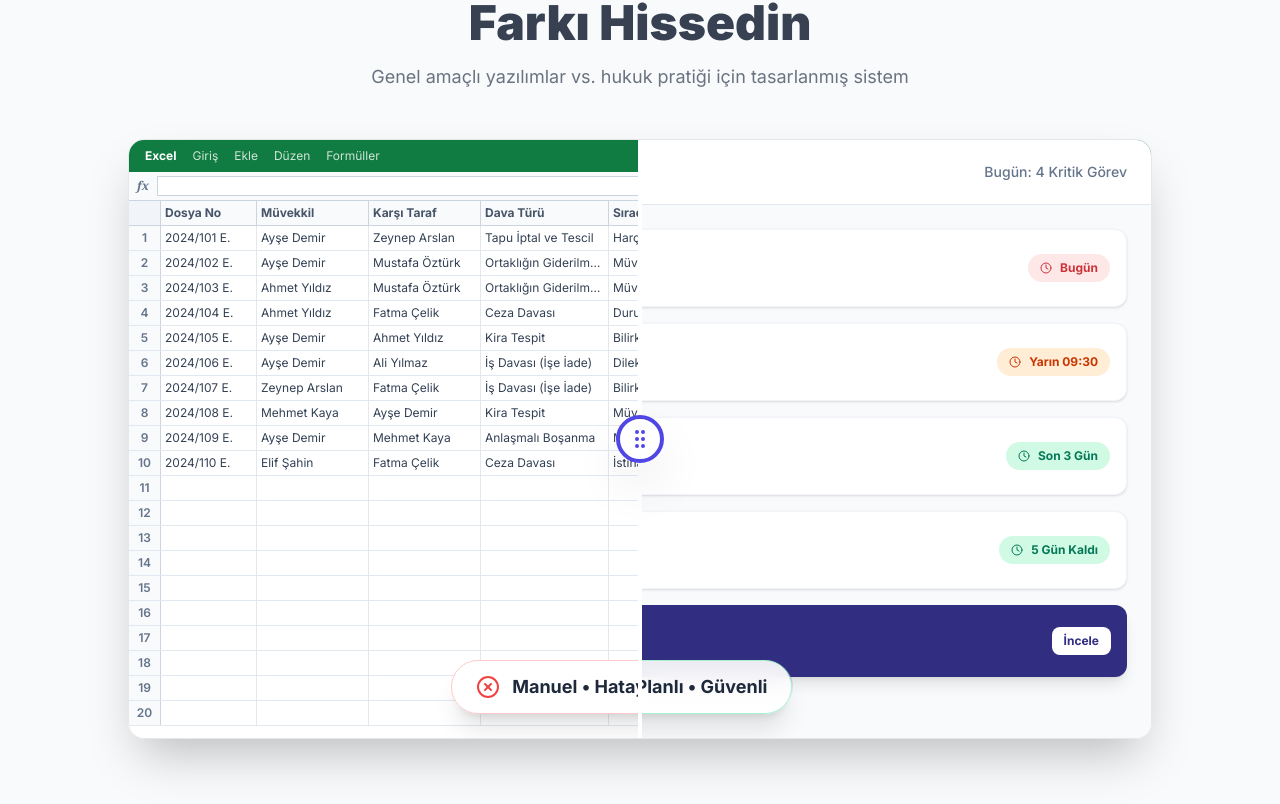
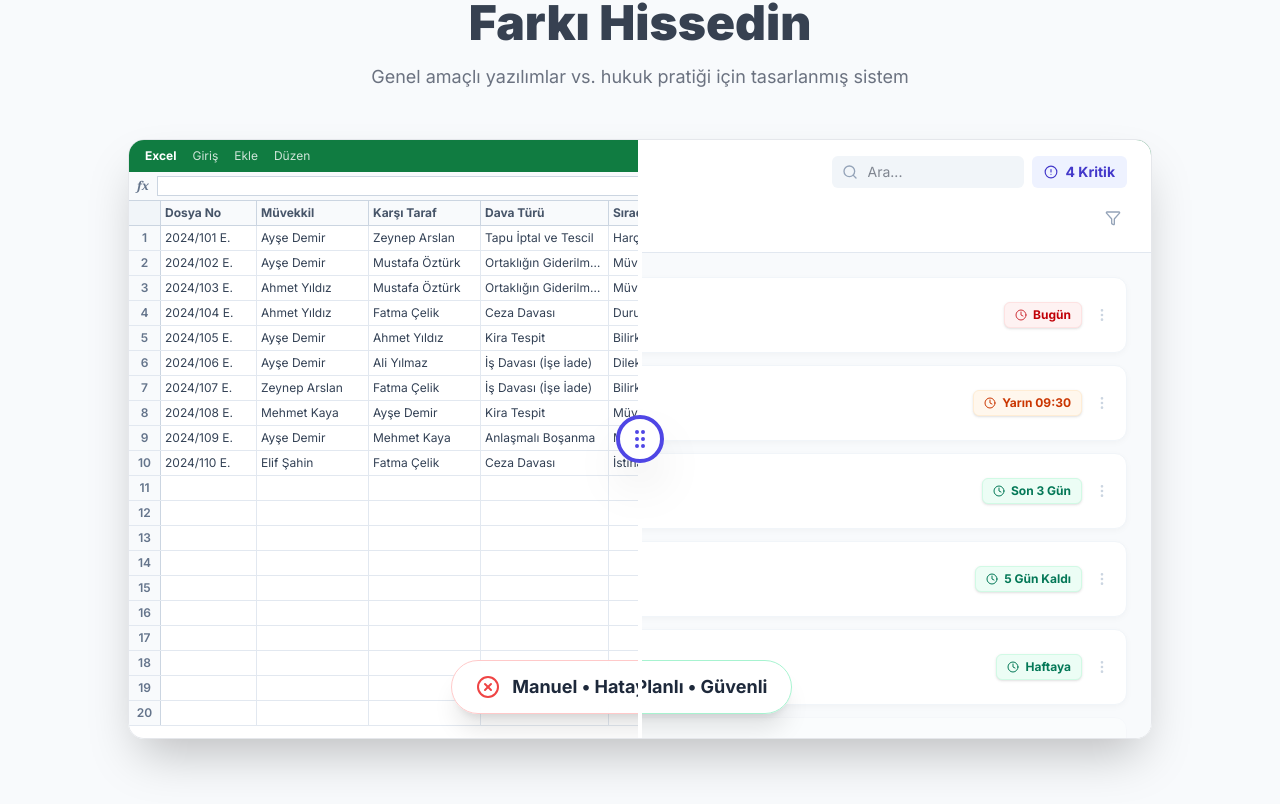
Before and after one commit to fatihdisci/law2do1, a Next.js app: page /law2do1/ in a window 1280 px wide. Shown: the part 1256-2060 px from the top of the page. Built offline with nearby package versions, Linux system fonts and the light colour scheme.

Commit message:
Enhance ComparisonSlider Law2Do side: remove banner, add filters

```diff
--- a/src/components/ComparisonSlider.tsx
+++ b/src/components/ComparisonSlider.tsx
@@ -1,7 +1,7 @@
 "use client";
 
 import { useState, useRef, useCallback } from "react";
-import { CheckCircle2, XCircle, GripVertical, Clock, AlertCircle, FileText, Calendar } from "lucide-react";
+import { CheckCircle2, XCircle, GripVertical, Clock, AlertCircle, FileText, Calendar, MoreVertical, Filter, ChevronDown, Search } from "lucide-react";
 
 export function ComparisonSlider() {
     const [sliderPosition, setSliderPosition] = useState(50);
@@ -34,7 +34,7 @@ export function ComparisonSlider() {
         handleMove(e.touches[0].clientX);
     };
 
-    // Excel mock data based on user image
+    // Excel mock data
     const excelData = [
         { no: "2024/101 E.", client: "Ayşe Demir", opponent: "Zeynep Arslan", type: "Tapu İptal ve Tescil", task: "Harç Yatır" },
         { no: "2024/102 E.", client: "Ayşe Demir", opponent: "Mustafa Öztürk", type: "Ortaklığın Giderilmesi", task: "Müvekkil ile Görüş" },
@@ -48,35 +48,47 @@ export function ComparisonSlider() {
         { no: "2024/110 E.", client: "Elif Şahin", opponent: "Fatma Çelik", type: "Ceza Davası", task: "İstinaf Başvurusu" },
     ];
 
-    // Law2Do smart tasks mock data
+    // Law2Do smart tasks mock data - Expanded
     const smartTasks = [
         {
             title: "Harç Tamamlama",
             file: "2024/101 E. - Demir v. Arslan",
             due: "Bugün",
             status: "critical",
-            type: "finance"
+            type: "finance",
+            tag: "Finans"
         },
         {
             title: "Duruşma Hazırlığı",
             file: "2024/104 E. - Yıldız v. Çelik",
             due: "Yarın 09:30",
             status: "warning",
-            type: "calendar"
+            type: "calendar",
+            tag: "Duruşma"
         },
         {
             title: "Bilirkişi Raporuna Beyan",
             file: "2024/105 E. - Demir v. Yıldız",
             due: "Son 3 Gün",
             status: "normal",
-            type: "document"
+            type: "document",
+            tag: "Dilekçe"
         },
         {
             title: "İşe İade Dilekçesi",
             file: "2024/106 E. - Demir v. Yılmaz",
             due: "5 Gün Kaldı",
             status: "normal",
-            type: "document"
+            type: "document",
+            tag: "Dilekçe"
+        },
+        {
+            title: "Müvekkil Görüşmesi",
+            file: "2024/108 E. - Kaya v. Demir",
+            due: "Haftaya",
+            status: "normal",
+            type: "meeting",
+            tag: "Toplantı"
         }
     ];
 
@@ -98,7 +110,6 @@ export function ComparisonSlider() {
                     <span className="opacity-80">Giriş</span>
                     <span className="opacity-80">Ekle</span>
                     <span className="opacity-80">Düzen</span>
-                    <span className="opacity-80">Formüller</span>
                     <span className="ml-auto opacity-80">Oturum Açın</span>
                 </div>
 
@@ -165,67 +176,96 @@ export function ComparisonSlider() {
                 className="absolute inset-0 bg-slate-50 z-20"
                 style={{ clipPath: `inset(0 0 0 ${sliderPosition}%)` }}
             >
-                {/* Modern Header */}
-                <div className="bg-white border-b border-slate-200 px-6 py-4 flex items-center justify-between">
-                    <div className="flex items-center gap-3">
-                        <div className="h-8 w-8 bg-indigo-600 rounded-lg flex items-center justify-center text-white font-serif font-bold">L</div>
-                        <span className="font-bold text-slate-900">Görevlerim</span>
+                {/* Modern Header - Enhanced */}
+                <div className="bg-white border-b border-slate-200 px-6 py-4">
+                    <div className="flex items-center justify-between mb-4">
+                        <div className="flex items-center gap-3">
+                            <div className="h-8 w-8 bg-indigo-600 rounded-lg flex items-center justify-center text-white font-serif font-bold shadow-sm">L</div>
+                            <span className="font-bold text-lg text-slate-900">Görevlerim</span>
+                        </div>
+                        <div className="flex items-center gap-2">
+                            <div className="relative">
+                                <Search className="absolute left-2.5 top-1/2 -translate-y-1/2 text-slate-400 h-4 w-4" />
+                                <input type="text" placeholder="Ara..." className="pl-9 pr-3 py-1.5 bg-slate-100 rounded-md text-sm border-none focus:ring-1 focus:ring-indigo-500 w-48 hidden md:block" />
+                            </div>
+                            <div className="bg-indigo-50 text-indigo-700 px-3 py-1.5 rounded-md text-sm font-bold flex items-center gap-2">
+                                <AlertCircle size={14} />
+                                <span>4 Kritik</span>
+                            </div>
+                        </div>
                     </div>
-                    <div className="flex items-center gap-3">
-                        <span className="text-sm font-medium text-slate-500">Bugün: 4 Kritik Görev</span>
+
+                    {/* Filter Bar */}
+                    <div className="flex items-center gap-2 text-sm overflow-x-auto pb-1 scrollbar-hide">
+                        <span className="px-3 py-1 rounded-full bg-slate-900 text-white font-medium cursor-pointer whitespace-nowrap">Tümü</span>
+                        <span className="px-3 py-1 rounded-full bg-slate-100 text-slate-600 font-medium hover:bg-slate-200 cursor-pointer whitespace-nowrap">Duruşmalar</span>
+                        <span className="px-3 py-1 rounded-full bg-slate-100 text-slate-600 font-medium hover:bg-slate-200 cursor-pointer whitespace-nowrap">Süreli İşler</span>
+                        <span className="px-3 py-1 rounded-full bg-slate-100 text-slate-600 font-medium hover:bg-slate-200 cursor-pointer whitespace-nowrap">Bekleyenler</span>
+                        <button className="ml-auto p-1.5 text-slate-400 hover:text-slate-600">
+                            <Filter size={16} />
+                        </button>
                     </div>
                 </div>
 
-                {/* Task List */}
-                <div className="p-6 space-y-4 bg-slate-50 h-full">
+                {/* Task List - Enhanced Density */}
+                <div className="p-4 md:p-6 space-y-3 bg-slate-50 h-full overflow-y-auto pb-20">
                     {smartTasks.map((task, index) => (
                         <div
                             key={index}
-                            className="bg-white rounded-xl p-4 shadow-sm border border-slate-100 flex items-center justify-between hover:shadow-md transition-shadow group cursor-pointer"
+                            className="bg-white rounded-xl p-4 shadow-[0_2px_8px_-2px_rgba(0,0,0,0.05)] border border-slate-100 flex items-center justify-between hover:shadow-md hover:border-indigo-100 transition-all group cursor-pointer relative overflow-hidden"
                         >
+                            <div className="absolute left-0 top-0 bottom-0 w-1 bg-transparent group-hover:bg-indigo-500 transition-colors"></div>
+
                             <div className="flex items-center gap-4">
-                                <div className={`h-10 w-10 rounded-full flex items-center justify-center ${task.type === 'finance' ? 'bg-amber-100 text-amber-600' :
-                                        task.type === 'calendar' ? 'bg-indigo-100 text-indigo-600' :
-                                            'bg-blue-100 text-blue-600'
+                                <div className={`h-10 w-10 rounded-lg flex items-center justify-center shrink-0 ${task.type === 'finance' ? 'bg-amber-50 text-amber-600 border border-amber-100' :
+                                        task.type === 'calendar' ? 'bg-indigo-50 text-indigo-600 border border-indigo-100' :
+                                            task.type === 'meeting' ? 'bg-purple-50 text-purple-600 border border-purple-100' :
+                                                'bg-blue-50 text-blue-600 border border-blue-100'
                                     }`}>
                                     {task.type === 'finance' && <AlertCircle size={20} />}
                                     {task.type === 'calendar' && <Calendar size={20} />}
                                     {task.type === 'document' && <FileText size={20} />}
+                                    {task.type === 'meeting' && <Clock size={20} />}
                                 </div>
-                                <div>
-                                    <h4 className="font-bold text-slate-900 group-hover:text-indigo-600 transition-colors">{task.title}</h4>
-                                    <p className="text-sm text-slate-500">{task.file}</p>
+                                <div className="min-w-0">
+                                    <div className="flex items-center gap-2 mb-0.5">
+                                        <h4 className="font-bold text-slate-900 text-sm md:text-base group-hover:text-indigo-600 transition-colors truncate">{task.title}</h4>
+                                        <span className="px-1.5 py-0.5 rounded text-[10px] font-medium bg-slate-100 text-slate-500 border border-slate-200 hidden md:inline-block">
+                                            {task.tag}
+                                        </span>
+                                    </div>
+                                    <p className="text-xs text-slate-500 truncate">{task.file}</p>
                                 </div>
                             </div>
 
-                            <div className={`flex items-center gap-2 px-3 py-1.5 rounded-full text-xs font-bold ${task.status === 'critical' ? 'bg-red-100 text-red-700 animate-pulse' :
-                                    task.status === 'warning' ? 'bg-orange-100 text-orange-700' :
-                                        'bg-emerald-100 text-emerald-700'
-                                }`}>
-                                <Clock size={12} />
-                                {task.due}
+                            <div className="flex items-center gap-3 pl-4">
+                                <div className={`flex items-center gap-1.5 px-2.5 py-1 rounded-md text-xs font-bold whitespace-nowrap shadow-sm border ${task.status === 'critical' ? 'bg-red-50 text-red-700 border-red-100' :
+                                        task.status === 'warning' ? 'bg-orange-50 text-orange-700 border-orange-100' :
+                                            'bg-emerald-50 text-emerald-700 border-emerald-100'
+                                    }`}>
+                                    <Clock size={12} className={task.status === 'critical' ? 'animate-pulse' : ''} />
+                                    {task.due}
+                                </div>
+                                <div className="text-slate-300 group-hover:text-indigo-600 transition-colors">
+                                    <MoreVertical size={16} />
+                                </div>
                             </div>
                         </div>
                     ))}
 
-                    {/* AI Suggestion Banner */}
-                    <div className="bg-indigo-900 rounded-xl p-4 text-white flex items-center justify-between shadow-lg mt-4">
-                        <div className="flex items-center gap-3">
-                            <div className="h-8 w-8 rounded-full bg-white/20 flex items-center justify-center">✨</div>
-                            <div className="text-sm">
-                                <p className="font-bold">Yapay Zeka Önerisi</p>
-                                <p className="opacity-80">2024/106 E. dosyası için emsal karar bulundu.</p>
-                            </div>
+                    {/* Add a placeholder task to show it continues */}
+                    <div className="opacity-40 bg-white rounded-xl p-4 border border-slate-100 flex items-center gap-4">
+                        <div className="h-10 w-10 rounded-lg bg-slate-100"></div>
+                        <div className="flex-1 space-y-2">
+                            <div className="h-4 w-32 bg-slate-100 rounded"></div>
+                            <div className="h-3 w-48 bg-slate-100 rounded"></div>
                         </div>
-                        <button className="bg-white text-indigo-900 px-3 py-1.5 rounded-lg text-xs font-bold hover:bg-indigo-50 transition-colors">
-                            İncele
-                        </button>
                     </div>
                 </div>
 
                 {/* Bottom Overlay Label */}
-                <div className="absolute bottom-6 left-0 right-0 flex justify-center">
-                    <div className="bg-white/90 backdrop-blur-md border border-emerald-200 shadow-xl rounded-full px-6 py-3 flex items-center gap-3">
+                <div className="absolute bottom-6 left-0 right-0 flex justify-center z-10">
+                    <div className="bg-white/90 backdrop-blur-md border border-emerald-200 shadow-xl rounded-full px-6 py-3 flex items-center gap-3 transform hover:scale-105 transition-transform duration-300">
                         <CheckCircle2 size={24} className="text-emerald-500" />
                         <span className="text-lg font-bold text-slate-800">
                             Otonom • Planlı • Güvenli
@@ -236,12 +276,12 @@ export function ComparisonSlider() {
 
             {/* Slider Handle */}
             <div
-                className="absolute top-0 bottom-0 w-1 bg-white shadow-xl cursor-ew-resize z-30"
+                className="absolute top-0 bottom-0 w-1 bg-white shadow-xl cursor-ew-resize z-30 group"
                 style={{ left: `${sliderPosition}%`, transform: "translateX(-50%)" }}
                 onMouseDown={handleMouseDown}
                 onTouchStart={handleMouseDown}
             >
-                <div className="absolute top-1/2 left-1/2 -translate-x-1/2 -translate-y-1/2 w-12 h-12 bg-white rounded-full shadow-2xl flex items-center justify-center border-4 border-indigo-600 hover:scale-110 transition-transform">
+                <div className="absolute top-1/2 left-1/2 -translate-x-1/2 -translate-y-1/2 w-12 h-12 bg-white rounded-full shadow-2xl flex items-center justify-center border-4 border-indigo-600 group-hover:scale-110 transition-transform">
                     <GripVertical size={24} className="text-indigo-600" />
                 </div>
             </div>
```
